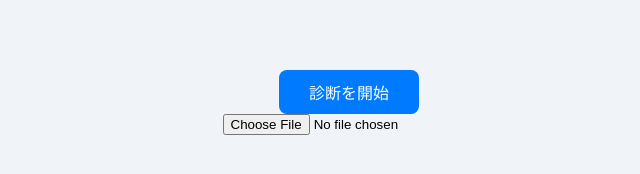
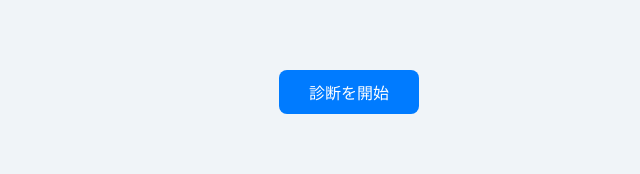
Before and after one commit to HALU2025/FaceScan, a plain HTML site: page index.html in a window 1280 px wide. Shown: the whole page, without its empty margins (291-931 px from the left). Drawn offline with Linux system fonts and the light colour scheme.

Commit message:
Remove file input element from HTML

```diff
--- a/index.html
+++ b/index.html
@@ -17,8 +17,7 @@
     <button id="startScan">診断を開始</button>
     <!-- 撮影ボタン：撮影後、画像をキャプチャする -->
     <button id="capture" style="display: none;">撮影</button>
-    <!-- 画像参照用のファイル入力 -->
-    <input type="file" id="fileInput" accept="image/*">
+    <!-- 画像参照用のファイル入力は削除しました -->
     <!-- 撮影または参照した画像のプレビュー表示 -->
     <img id="preview" style="width:300px; margin-top:20px; border-radius:8px; display: none;">
     <!-- この写真で診断ボタン：撮影または参照した画像で診断を実行 -->
```
